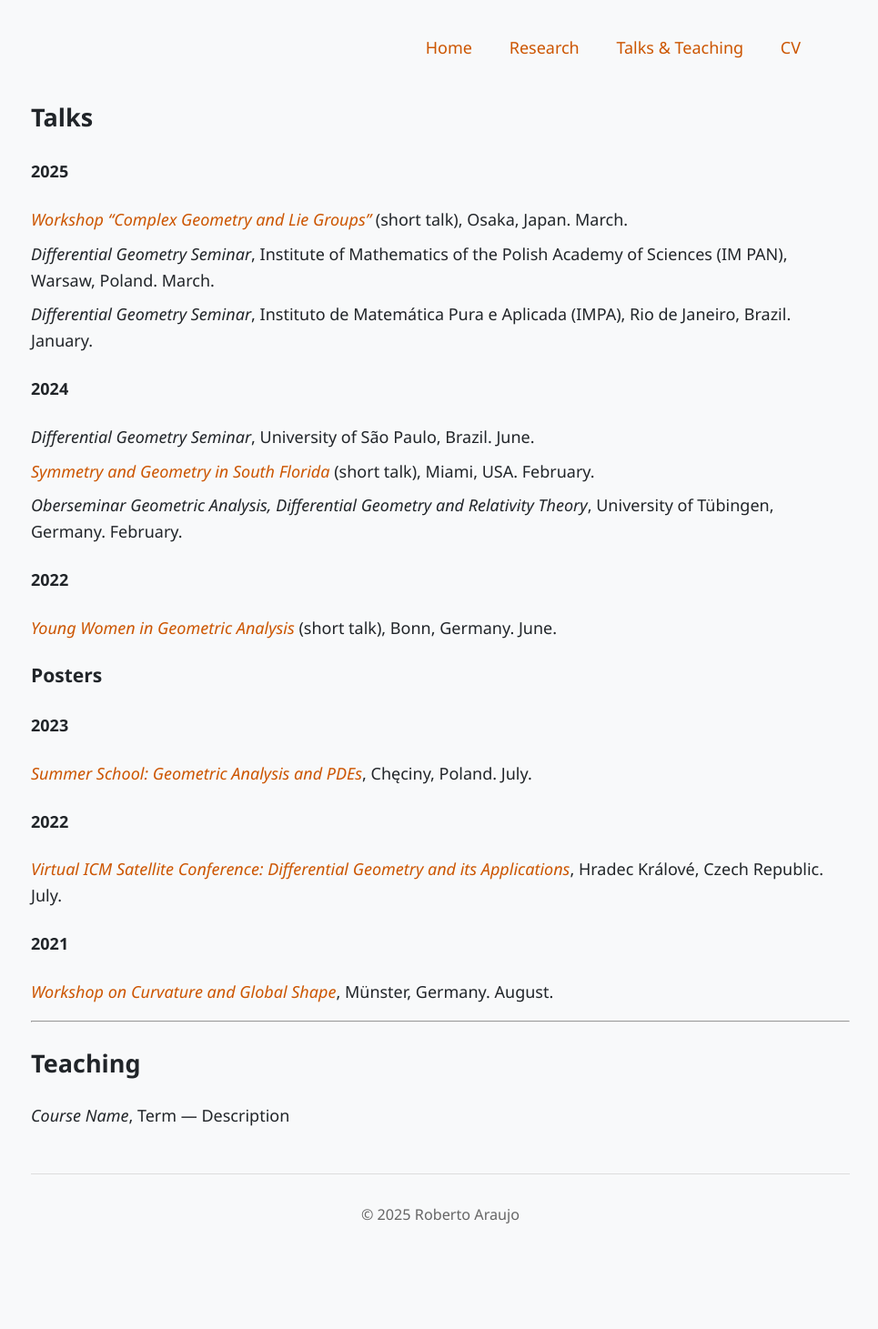
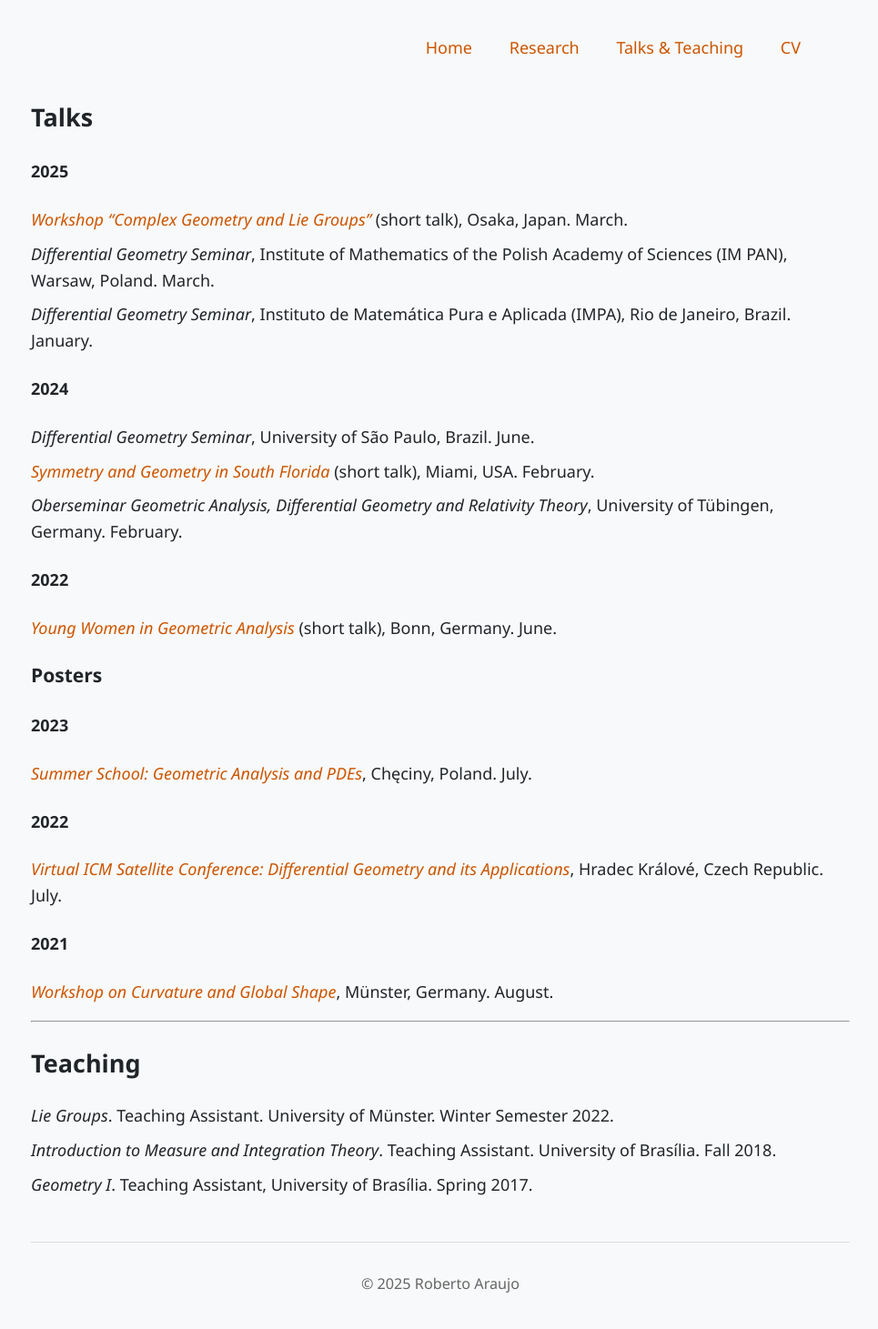
Before and after one commit to r-saraujo/r-saraujo.github.io, a Jekyll site: the page built from talks.md, in a window 1280 px wide. Shown: the whole page at 91% size, without its empty margins (156-1121 px from the left). Built offline with Jekyll 4.4.1, drawn with Linux system fonts in a browser that asks for light colours; before the commit the page ends 1385 px from its top, so only the background shows below that.

Commit message:
Update talks.md

```diff
--- a/talks.md
+++ b/talks.md
@@ -34,4 +34,6 @@ permalink: /talks.html
 
 ## Teaching
 
-- *Course Name*, Term — Description
+- *Lie Groups*. Teaching Assistant. University of Münster. Winter Semester 2022.
+- *Introduction to Measure and Integration Theory*. Teaching Assistant. University of Brasília. Fall 2018.
+- *Geometry I*. Teaching Assistant, University of Brasília. Spring 2017.
```
